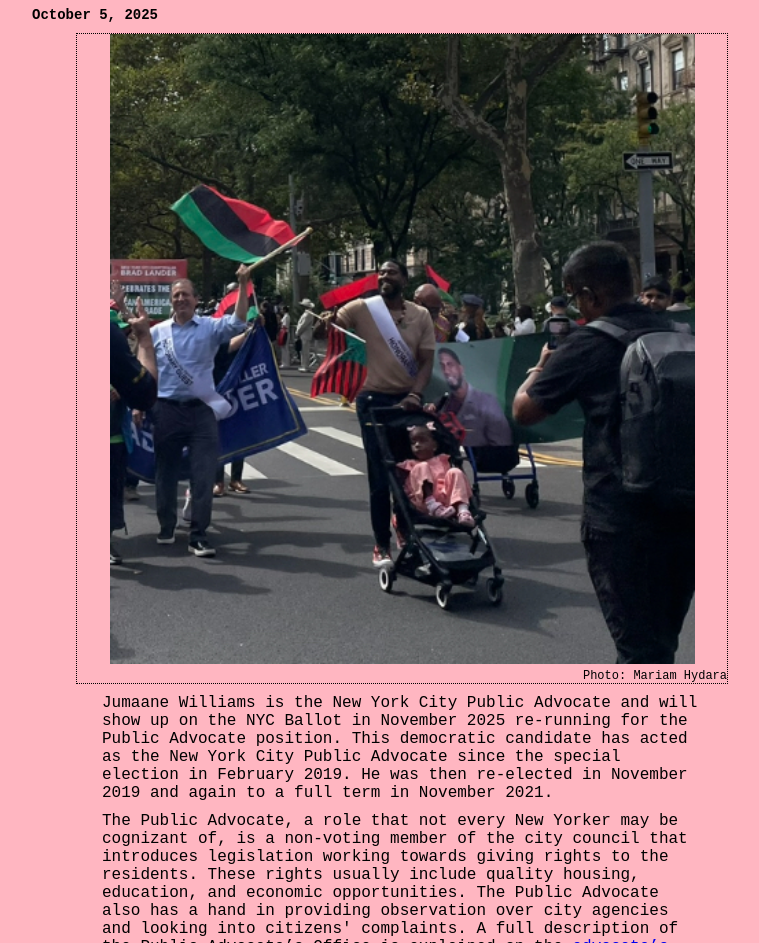
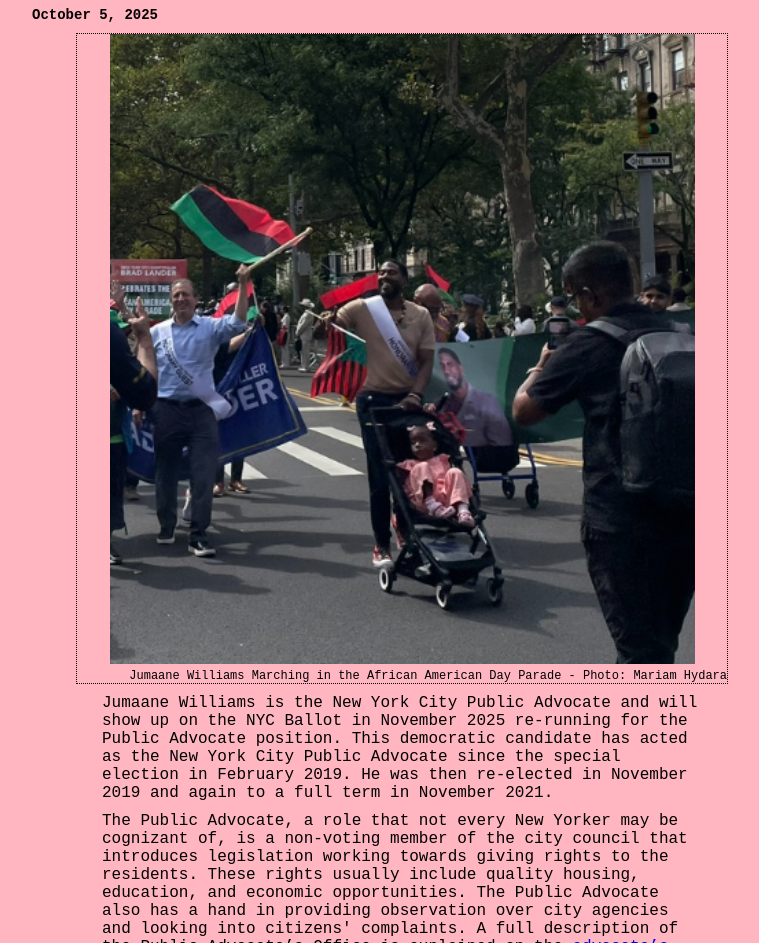
Before and after one commit to mariamhydara57-del/Hydara-Mariam-HTML-CSS-Candidate-Profile-Project, a plain HTML site: page index.html in a window 1280 px wide. Shown: the part 157-1100 px from the top of the page, without its empty margins (238-997 px from the left). Drawn offline with Linux system fonts and the light colour scheme.

Commit message:
Update index.html

```diff
--- a/index.html
+++ b/index.html
@@ -26,7 +26,7 @@
 
   		<figure class="banner">
   			<img src="images/Jumaane.jpg" alt="African American Day Parade" width=650px>
-  			<figcaption class="bannerCaption">Photo: Mariam Hydara</figcaption>
+  			<figcaption class="bannerCaption">Jumaane Williams Marching in the African American Day Parade - Photo: Mariam Hydara</figcaption>
   		</figure>
 
   	</header>
```
